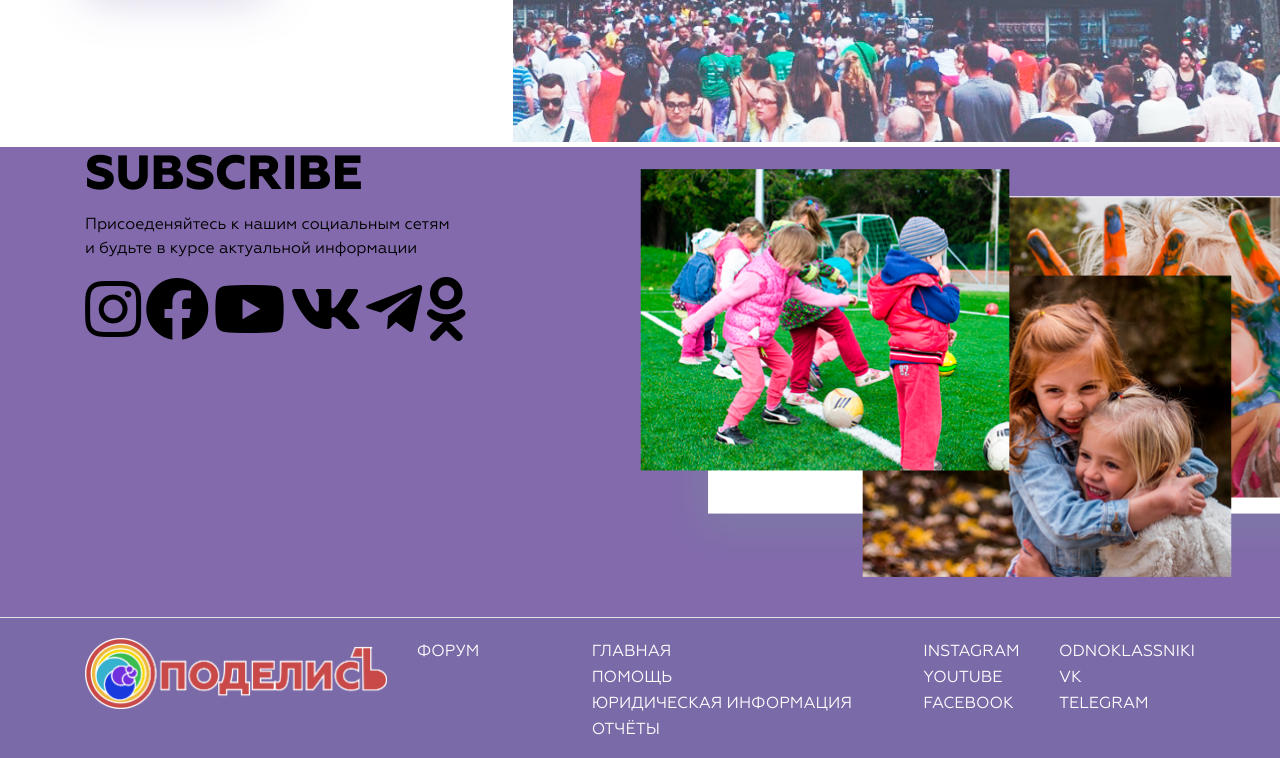
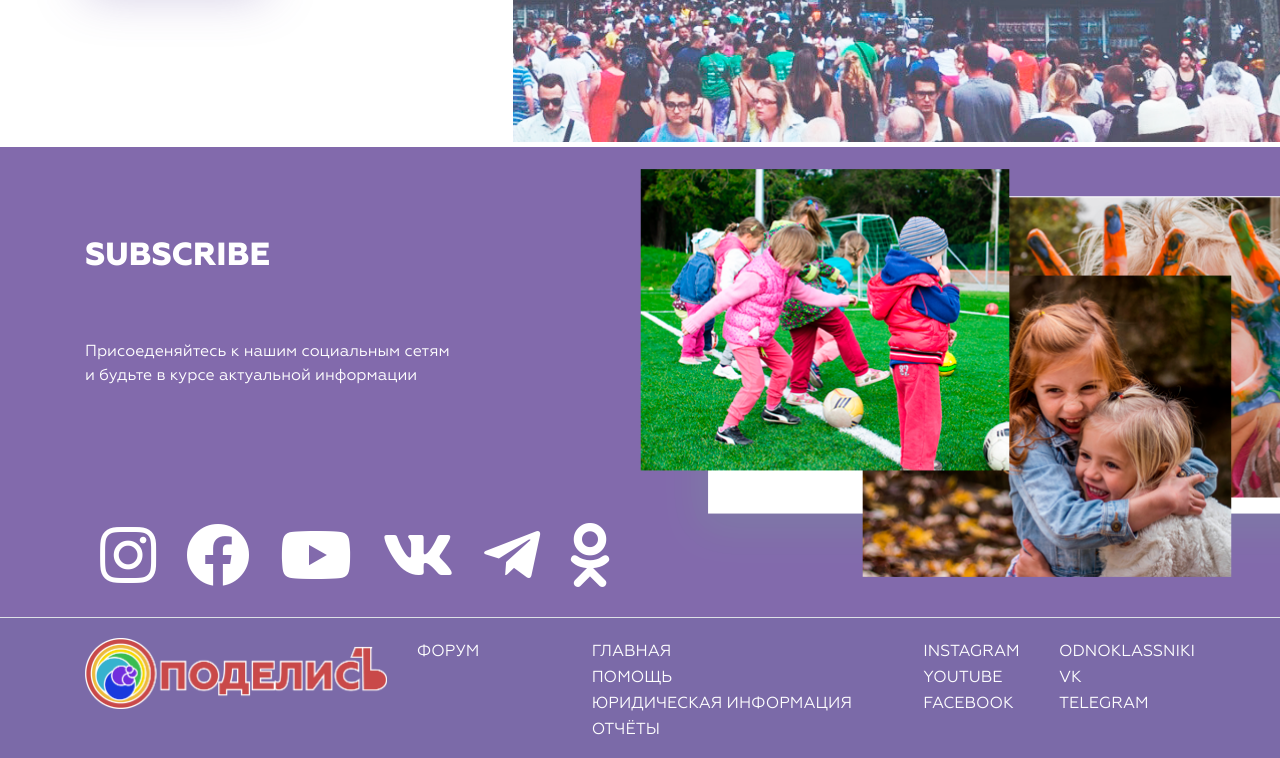
Before and after one commit to GudleifGD/shareit, a plain HTML site: page index.html in a window 1280 px wide. Shown: the part 2122-2880 px from the top of the page. Drawn offline with nearby package versions, Linux system fonts and the light colour scheme.

Commit message:
AAAAAAAAAAAAAAAAAAAAAAA

```diff
--- a/css/style.less
+++ b/css/style.less
@@ -285,7 +285,7 @@ a:hover,
     background-position: right 95%;
 }
 
-@media screen and (max-width: 530px) {
+@media screen and (max-width: 830px) {
     .back_need {
         background-image: none;
     }
@@ -308,5 +308,25 @@ a:hover,
     background-repeat: no-repeat;
     background-size: cover;
     background-position: left center;
+}
+
+.net-item>h4,
+.net-item>p {
     .light;
 }
+.net-item>h4 {
+    margin-top: 90px;
+    margin-bottom: 65px;
+    font-size: 32px;
+    .geo_ex_bold;
+}
+.net-icon>a,
+.net-icon>a:target,
+.net-icon>a:hover{
+    .light;
+    text-decoration: none;
+    padding: 5px;
+}
+.net-icon {
+    margin-top: 130px;
+}
--- a/index.html
+++ b/index.html
@@ -272,11 +272,11 @@
     <section class="net">
         <div class="container">
             <div class="row">
-                <div class="col-12 col-md-6">
-                    <h1>SUBSCRIBE</h1>
+                <div class="col-12 col-md-6 net-item">
+                    <h4>SUBSCRIBE</h4>
                     <p>Присоеденяйтесь к нашим социальным сетям <br>
                         и будьте в курсе актуальной информации</p>
-                    <div class="net-icon">
+                    <div class="net-icon d-flex justify-content-around flex-wrap">
                         <a href="#"><i class="fab fa-instagram fa-4x"></i> </a>
                         <a href="#"><i class="fab fa-facebook fa-4x"></i> </a>
                         <a href="#"><i class="fab fa-youtube fa-4x"></i> </a>
```
Also changed, not shown: css/style.css.
